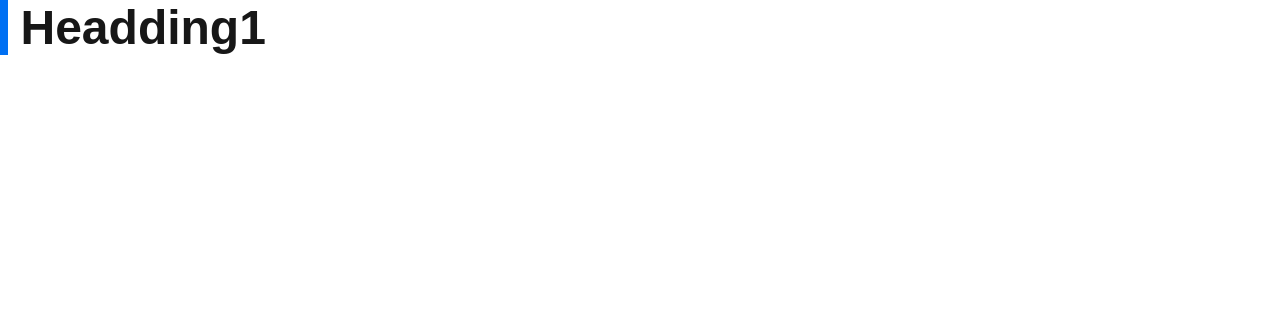
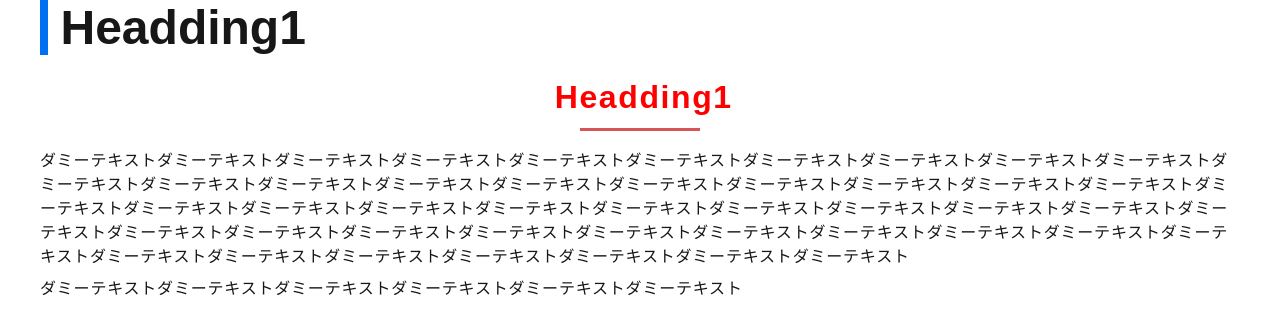
Before and after one commit to Iguchi-Masato-toko/next_git_practice, a Next.js app: page / in a window 1280 px wide. Shown: the top 334 px of the page. Built offline with nearby package versions, Linux system fonts and the light colour scheme.

Commit message:
[modify] globaltsx

```diff
--- a/src/app/layout.tsx
+++ b/src/app/layout.tsx
@@ -27,7 +27,9 @@ export default function RootLayout({
       lang="ja"
       className={`${geistSans.variable} ${geistMono.variable} h-full antialiased`}
     >
-      <body className="min-h-full flex flex-col">{children}</body>
+      <body className="min-h-full flex flex-col">
+        <div className="wrap">{children}</div>
+      </body>
     </html>
   );
 }
--- a/src/app/page.tsx
+++ b/src/app/page.tsx
@@ -1,9 +1,19 @@
 import { Headding1 } from "@/module/Headding/Headding1";
+import { HeaddingUnderLine2 } from "@/module/Headding/Headding2";
 
 export default function Home() {
   return (
     <section>
       <Headding1>Headding1</Headding1>
+      <HeaddingUnderLine2 param={{ class: "red" }}>
+        Headding1
+      </HeaddingUnderLine2>
+      <p className="txt">
+        ダミーテキストダミーテキストダミーテキストダミーテキストダミーテキストダミーテキストダミーテキストダミーテキストダミーテキストダミーテキストダミーテキストダミーテキストダミーテキストダミーテキストダミーテキストダミーテキストダミーテキストダミーテキストダミーテキストダミーテキストダミーテキストダミーテキストダミーテキストダミーテキストダミーテキストダミーテキストダミーテキストダミーテキストダミーテキストダミーテキストダミーテキストダミーテキストダミーテキストダミーテキストダミーテキストダミーテキストダミーテキストダミーテキストダミーテキストダミーテキストダミーテキストダミーテキストダミーテキストダミーテキストダミーテキストダミーテキストダミーテキストダミーテキスト
+      </p>
+      <p className="txt">
+        ダミーテキストダミーテキストダミーテキストダミーテキストダミーテキストダミーテキスト
+      </p>
     </section>
   );
 }
```
